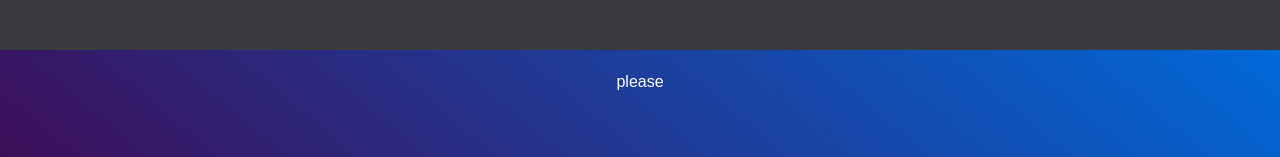
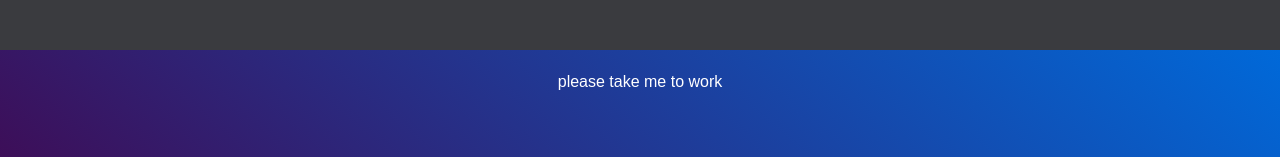
Before and after one commit to katrinkattt/testys, a React (Create React App) app in the folder testy2/test-two/: page / in a window 1280 px wide. Shown: the part 750-907 px from the top of the page. Built offline with nearby package versions, Linux system fonts and the light colour scheme.

Commit message:
Add files via upload

```diff
--- a/testy2/test-two/src/App.js
+++ b/testy2/test-two/src/App.js
@@ -10,7 +10,7 @@ function App() {
         <Container />
       </section>
       <footer>
-        <Footer text="please" />
+        <Footer text="please take me to work" />
       </footer>
     </div>
   );
```
